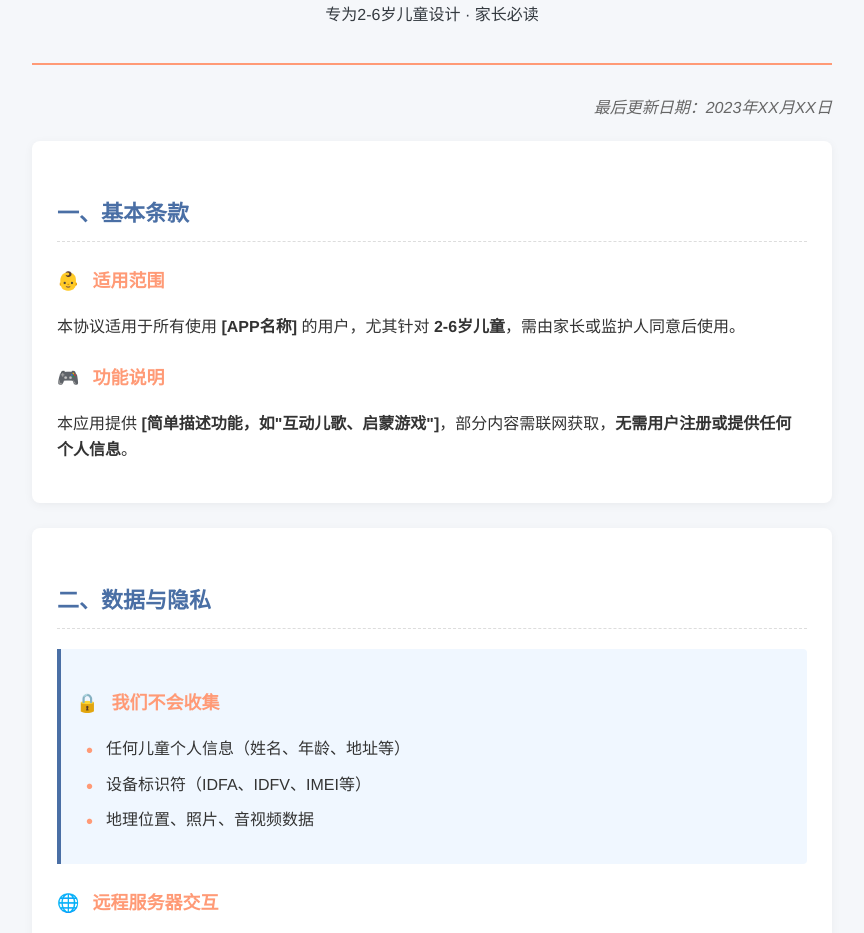
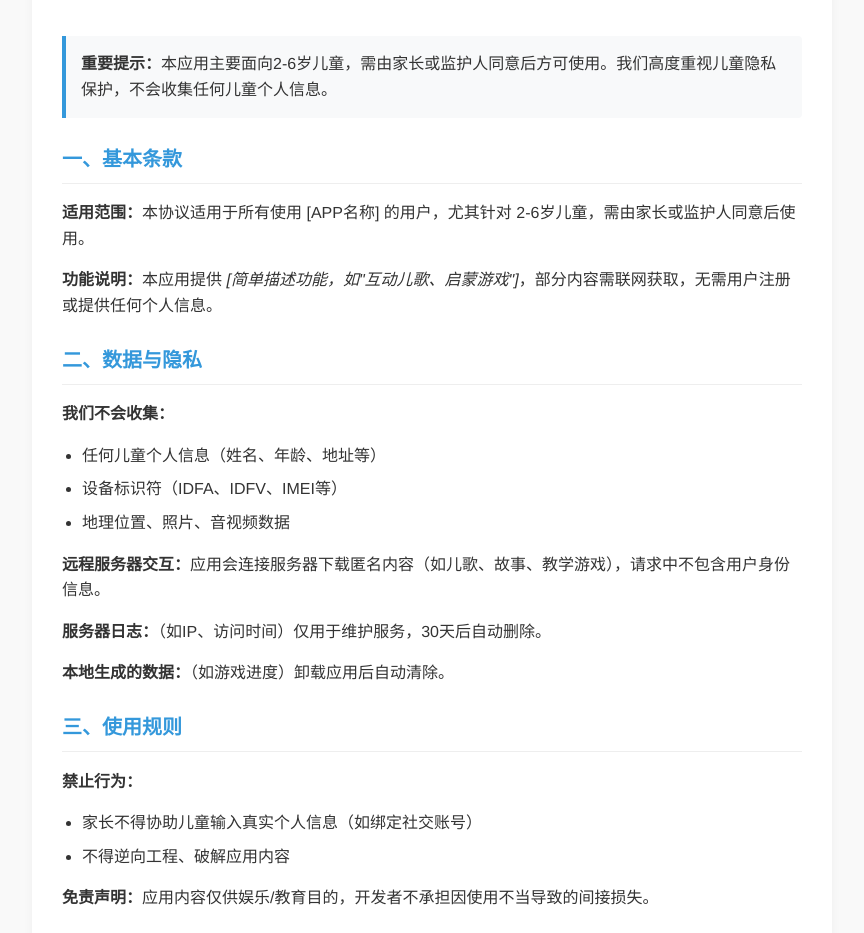
Before and after one commit to aschord/website, a plain HTML site: page privacypolicy.html in a window 1280 px wide. Shown: the part 98-1031 px from the top of the page, without its empty margins (208-1072 px from the left). Drawn offline with Linux system fonts and the light colour scheme.

Commit message:
Update privacypolicy.html

```diff
--- a/privacypolicy.html
+++ b/privacypolicy.html
@@ -3,16 +3,8 @@
 <head>
     <meta charset="UTF-8">
     <meta name="viewport" content="width=device-width, initial-scale=1.0">
-    <title>锦航启蒙 - 用户协议与隐私政策</title>
+    <title>锦航启蒙 用户隐私协议</title>
     <style>
-        :root {
-            --primary: #4a6fa5;
-            --secondary: #ff9a76;
-            --light: #f8f9fa;
-            --dark: #343a40;
-            --success: #28a745;
-        }
-
         body {
             font-family: 'Helvetica Neue', Arial, sans-serif;
             line-height: 1.6;
@@ -20,186 +12,107 @@
             max-width: 800px;
             margin: 0 auto;
             padding: 20px;
-            background-color: #f5f7fa;
+            background-color: #f9f9f9;
         }
-
-        header {
+        .container {
+            background-color: white;
+            border-radius: 10px;
+            padding: 30px;
+            box-shadow: 0 2px 10px rgba(0,0,0,0.05);
+        }
+        h1 {
+            color: #2c3e50;
             text-align: center;
             margin-bottom: 30px;
-            padding-bottom: 20px;
-            border-bottom: 2px solid var(--secondary);
+            font-size: 24px;
         }
-
-        h1 {
-            color: var(--primary);
-            font-size: 28px;
-            margin-bottom: 10px;
+        h2 {
+            color: #3498db;
+            margin-top: 25px;
+            padding-bottom: 8px;
+            border-bottom: 1px solid #eee;
+            font-size: 20px;
         }
-
-        .subtitle {
-            color: var(--dark);
-            font-size: 16px;
-            font-weight: normal;
+        p {
+            margin-bottom: 15px;
         }
-
-        h2 {
-            color: var(--primary);
-            font-size: 22px;
-            margin-top: 30px;
-            padding-bottom: 10px;
-            border-bottom: 1px dashed #ddd;
+        ul {
+            padding-left: 20px;
         }
-
-        h3 {
-            color: var(--secondary);
-            font-size: 18px;
-            margin-top: 25px;
+        li {
+            margin-bottom: 8px;
         }
-
-        .section {
-            background-color: white;
-            border-radius: 8px;
-            padding: 25px;
-            margin-bottom: 25px;
-            box-shadow: 0 2px 10px rgba(0,0,0,0.05);
-        }
-
-        .highlight-box {
-            background-color: #f0f7ff;
-            border-left: 4px solid var(--primary);
+        .highlight {
+            background-color: #f8f9fa;
             padding: 15px;
+            border-left: 4px solid #3498db;
             margin: 20px 0;
             border-radius: 0 4px 4px 0;
         }
-
-        .no-list {
-            list-style-type: none;
-            padding-left: 5px;
+        .contact {
+            background-color: #e8f4fc;
+            padding: 15px;
+            border-radius: 5px;
+            margin-top: 20px;
         }
-
-        .no-list li {
-            margin-bottom: 10px;
-            position: relative;
-            padding-left: 25px;
-        }
-
-        .no-list li:before {
-            content: "•";
-            color: var(--secondary);
-            font-size: 20px;
-            position: absolute;
-            left: 5px;
-            top: -2px;
-        }
-
-        .contact-box {
-            background-color: #fff8f0;
-            border-radius: 8px;
-            padding: 20px;
+        .footer {
             text-align: center;
             margin-top: 30px;
-        }
-
-        .contact-btn {
-            display: inline-block;
-            background-color: var(--secondary);
-            color: white;
-            padding: 10px 20px;
-            border-radius: 50px;
-            text-decoration: none;
-            font-weight: bold;
-            margin-top: 10px;
-            transition: all 0.3s;
-        }
-
-        .contact-btn:hover {
-            background-color: #ff7b4d;
-            transform: translateY(-2px);
-        }
-
-        footer {
-            text-align: center;
-            margin-top: 40px;
-            padding-top: 20px;
-            border-top: 1px solid #eee;
-            color: #666;
+            color: #7f8c8d;
             font-size: 14px;
-        }
-
-        .effective-date {
-            text-align: right;
-            font-style: italic;
-            color: #666;
-            margin-bottom: 20px;
-        }
-
-        .child-icon {
-            color: var(--secondary);
-            margin-right: 8px;
         }
     </style>
 </head>
 <body>
-    <header>
-        <h1>[APP名称] 用户协议与隐私政策</h1>
-        <p class="subtitle">专为2-6岁儿童设计 · 家长必读</p>
-    </header>
+    <div class="container">
+        <h1>锦航启蒙 隐私协议</h1>
 
-    <div class="effective-date">最后更新日期：2023年XX月XX日</div>
-
-    <div class="section">
-        <h2>一、基本条款</h2>
-
-        <h3><span class="child-icon">👶</span> 适用范围</h3>
-        <p>本协议适用于所有使用 <strong>[APP名称]</strong> 的用户，尤其针对 <strong>2-6岁儿童</strong>，需由家长或监护人同意后使用。</p>
-
-        <h3><span class="child-icon">🎮</span> 功能说明</h3>
-        <p>本应用提供 <strong>[简单描述功能，如"互动儿歌、启蒙游戏"]</strong>，部分内容需联网获取，<strong>无需用户注册或提供任何个人信息</strong>。</p>
-    </div>
-
-    <div class="section">
-        <h2>二、数据与隐私</h2>
-
-        <div class="highlight-box">
-            <h3><span class="child-icon">🔒</span> 我们不会收集</h3>
-            <ul class="no-list">
-                <li>任何儿童个人信息（姓名、年龄、地址等）</li>
-                <li>设备标识符（IDFA、IDFV、IMEI等）</li>
-                <li>地理位置、照片、音视频数据</li>
-            </ul>
+        <div class="highlight">
+            <strong>重要提示：</strong>本应用主要面向2-6岁儿童，需由家长或监护人同意后方可使用。我们高度重视儿童隐私保护，不会收集任何儿童个人信息。
         </div>
 
-        <h3><span class="child-icon">🌐</span> 远程服务器交互</h3>
-        <p>应用会连接服务器下载匿名内容（如儿歌、故事），<strong>请求中不包含用户身份信息</strong>。</p>
-        <p>服务器日志（如IP、访问时间）仅用于维护服务，<strong>30天后自动删除</strong>。</p>
+        <h2>一、基本条款</h2>
+        <p><strong>适用范围：</strong>本协议适用于所有使用 [APP名称] 的用户，尤其针对 2-6岁儿童，需由家长或监护人同意后使用。</p>
 
-        <h3><span class="child-icon">👪</span> 家长控制</h3>
-        <p>本地生成的数据（如游戏进度）卸载应用后自动清除。</p>
-    </div>
+        <p><strong>功能说明：</strong>本应用提供 <em>[简单描述功能，如"互动儿歌、启蒙游戏"]</em>，部分内容需联网获取，无需用户注册或提供任何个人信息。</p>
 
-    <div class="section">
+        <h2>二、数据与隐私</h2>
+        <p><strong>我们不会收集：</strong></p>
+        <ul>
+            <li>任何儿童个人信息（姓名、年龄、地址等）</li>
+            <li>设备标识符（IDFA、IDFV、IMEI等）</li>
+            <li>地理位置、照片、音视频数据</li>
+        </ul>
+
+        <p><strong>远程服务器交互：</strong>应用会连接服务器下载匿名内容（如儿歌、故事、教学游戏），请求中不包含用户身份信息。</p>
+
+        <p><strong>服务器日志：</strong>（如IP、访问时间）仅用于维护服务，30天后自动删除。</p>
+
+        <p><strong>本地生成的数据：</strong>（如游戏进度）卸载应用后自动清除。</p>
+
         <h2>三、使用规则</h2>
-
-        <h3><span class="child-icon">🚫</span> 禁止行为</h3>
-        <ul class="no-list">
+        <p><strong>禁止行为：</strong></p>
+        <ul>
             <li>家长不得协助儿童输入真实个人信息（如绑定社交账号）</li>
             <li>不得逆向工程、破解应用内容</li>
         </ul>
 
-        <h3><span class="child-icon">⚠️</span> 免责声明</h3>
-        <p>应用内容仅供娱乐/教育目的，开发者不承担因使用不当导致的间接损失。</p>
-    </div>
+        <p><strong>免责声明：</strong>应用内容仅供娱乐/教育目的，开发者不承担因使用不当导致的间接损失。</p>
 
-    <div class="section">
         <h2>四、协议变更</h2>
         <p>若协议更新，将通过应用内弹窗通知家长，并重新提交苹果审核。</p>
-    </div>
 
-    <div class="contact-box">
         <h2>五、联系我们</h2>
         <p>对协议有任何疑问，家长可通过以下方式联系：</p>
-        <p><strong>邮箱：</strong>513547904@qq.com</p>
-        <a href="mailto:513547904@qq.com" class="contact-btn">发送邮件</a>
+
+        <div class="contact">
+            <strong>邮箱：</strong> <a href="mailto:513547904@qq.com">513547904@qq.com</a>
+        </div>
+
+        <div class="footer">
+            <p>最后更新日期：2025年01月14日</p>
+            <p>©2025 锦航启蒙 版权所有</p>
+        </div>
     </div>
 </body>
 </html>
```
